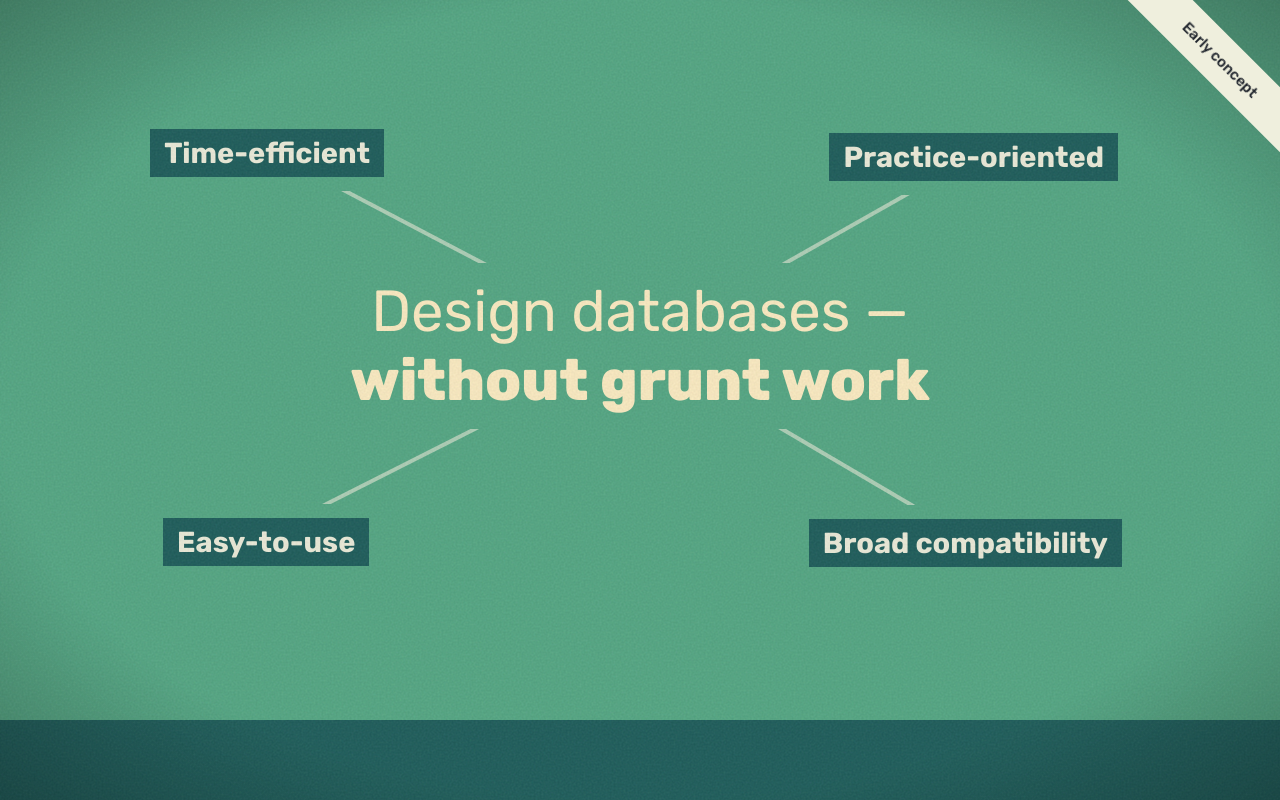
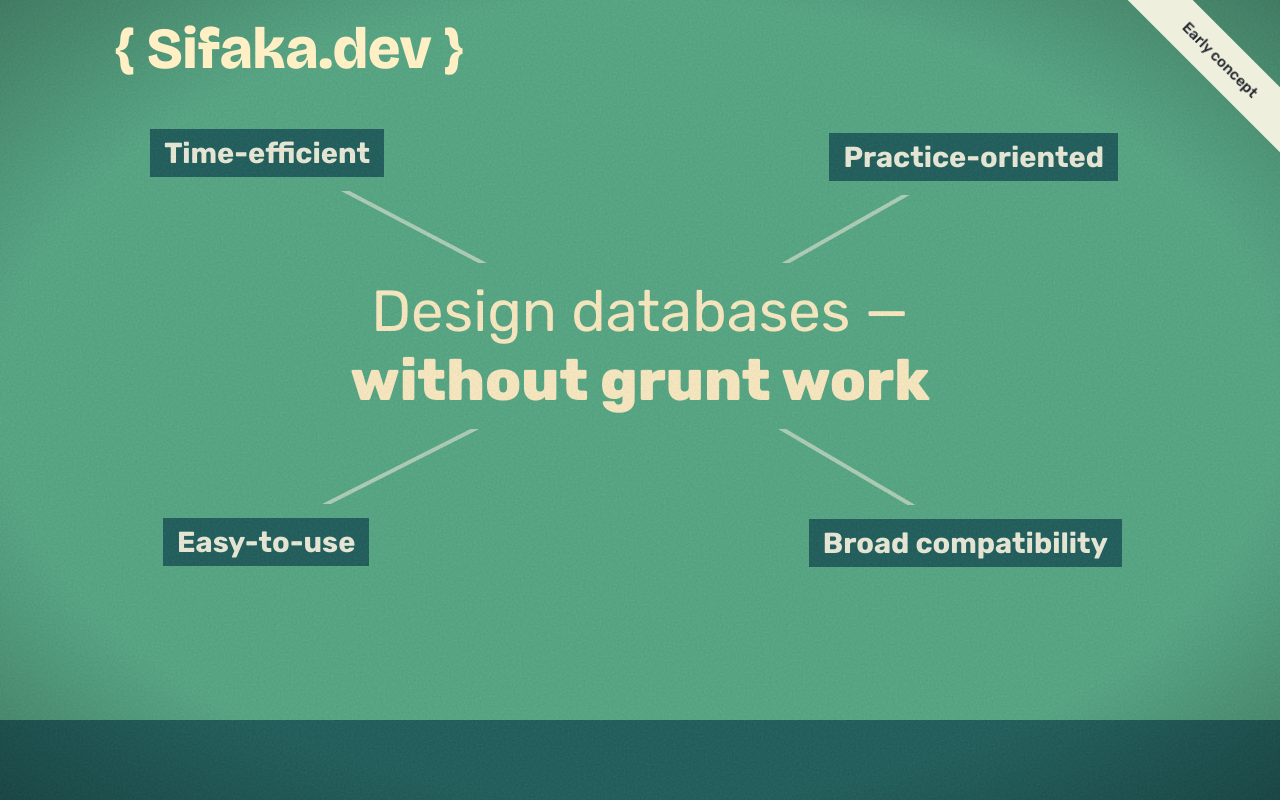
Before and after one commit to pieter-groenendijk/sifaka-dev-landingsite, a SvelteKit app in the folder app/: page / in a window 1280 px wide. Shown: the top 800 px of the page. Built offline with nearby package versions, Linux system fonts and the light colour scheme.

Commit message:
Basic logo

```diff
--- /dev/null
+++ b/app/src/lib/components/general/Header.svelte
@@ -0,0 +1,37 @@
+<script lang="ts">
+</script>
+
+
+<header class="header">
+    <div class="header__content">
+        <button
+            class="logo"
+            aria-label="Open/closes respective menu for more advanced navigation"
+        >
+            <span class="logo__bracket-1">&#123;</span> <span class="logo__name">Sifaka.dev</span> <span class="logo__bracket-2">&#125;</span>
+        </button>
+    </div>
+</header>
+
+
+<style>
+    .header {
+        position: fixed;
+        top: 0;
+        width: 100%;
+        z-index: 1;
+    }
+    .header__content {
+        box-sizing: border-box;
+        margin-inline: auto;
+        padding-inline: var(--gap-128);
+        padding-block: var(--gap-16);
+    }
+    .logo {
+        font-family: "Bricolage Grotesque";
+        font-size: var(--font-size-64);
+        font-weight: 800;
+        letter-spacing: -5%;
+        color: var(--yellow);
+    }
+</style>
--- a/app/src/routes/+layout.svelte
+++ b/app/src/routes/+layout.svelte
@@ -1,5 +1,6 @@
 <script lang="ts">
     import Footer from "$lib/components/general/Footer.svelte";
+    import Header from "$lib/components/general/Header.svelte";
 
     let { children } = $props();
 
@@ -17,8 +18,10 @@
     <link rel="preconnect" href="https://fonts.googleapis.com">
     <link rel="preconnect" href="https://fonts.gstatic.com" crossorigin="">
     <link href="https://fonts.googleapis.com/css2?family=Rubik:ital,wght@0,300..900;1,300..900&display=swap" rel="stylesheet">
+    <link href="https://fonts.googleapis.com/css2?family=Bricolage+Grotesque:opsz,wght@12..96,200..800&display=swap" rel="stylesheet">
 </svelte:head>
 
+<Header/>
 <main>
     {@render children()}
 </main>
@@ -101,8 +104,7 @@
         transform:
                 translateX(calc(cos(var(--angle)) * 100% * -1)) /* Move left to perfectly fit it in the corner */
                 translateY(-100%) /* Left-bottom anchored to top of page */
-                rotate(var(--angle))
-    ;
+                rotate(var(--angle));
         transform-origin: left bottom;
         animation: 300ms ease-in-out var(--animation-stage-three) both fade-in;
     }
```
